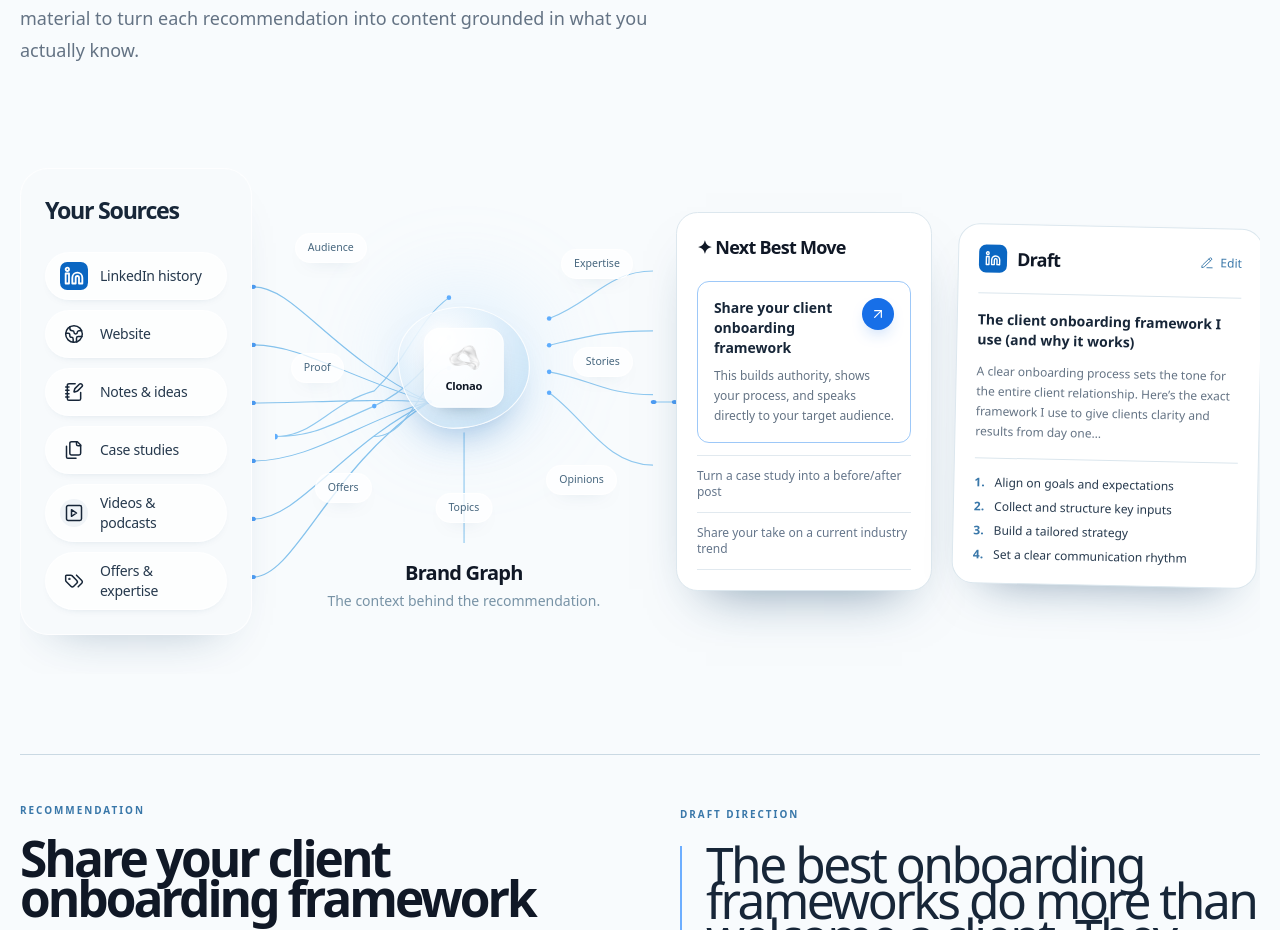
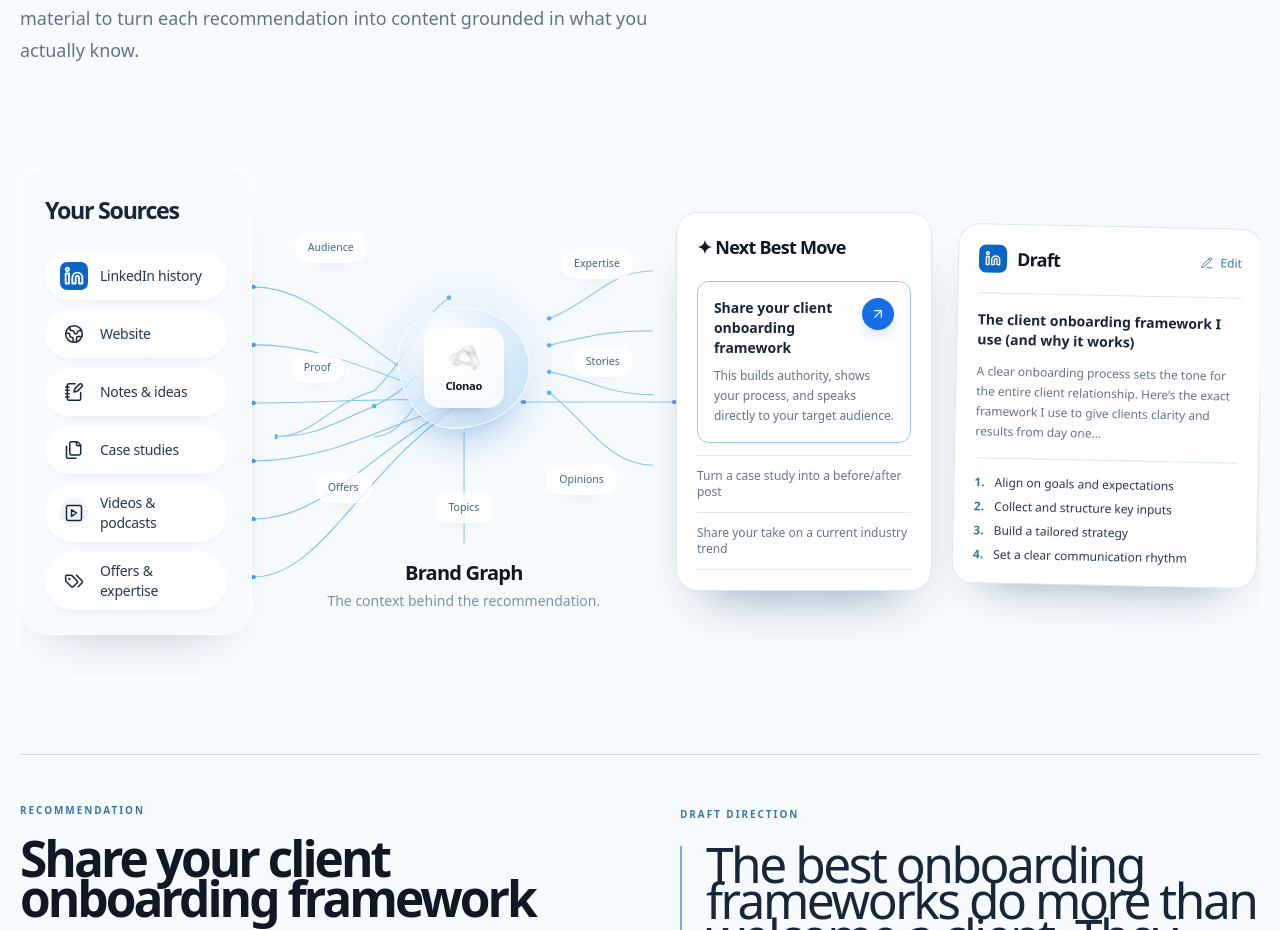
Before and after one commit to veokleo-create07/linkeldn.tool.100k, a Next.js app: page /product in a window 1280 px wide. Shown: the part 1600-2530 px from the top of the page. Built offline with nearby package versions, Linux system fonts and the light colour scheme.

Commit message:
fix: connect create workflow to graph center

```diff
--- a/src/components/marketing/product-create.tsx
+++ b/src/components/marketing/product-create.tsx
@@ -39,10 +39,10 @@ function DesktopCreateSystem() {
 function DesktopConnectors() {
   return (
     <svg className="pointer-events-none absolute inset-0 z-0 h-full w-full" viewBox="0 0 1000 600" fill="none" preserveAspectRatio="none" aria-hidden="true">
-      <path d="M188 173C222 173 250 248 330 300M188 237C226 237 260 270 330 300M188 301C236 301 275 296 330 300M188 365C236 365 275 320 330 300M188 429C226 429 260 346 330 300M188 493C222 493 250 370 330 300" stroke="#86c3ed" strokeWidth="1.15" strokeLinecap="round" />
-      <path d="M511 300C518 300 522 300 528 300" stroke="#8cc9f4" strokeWidth="1.15" strokeLinecap="round" />
+      <path d="M188 173C244 173 276 252 358 300M188 237C248 237 286 270 358 300M188 301C254 301 298 294 358 300M188 365C254 365 298 322 358 300M188 429C248 429 286 348 358 300M188 493C244 493 276 372 358 300" stroke="#86c3ed" strokeWidth="1.15" strokeLinecap="round" />
+      <path d="M406 300C452 300 486 300 528 300" stroke="#8cc9f4" strokeWidth="1.15" strokeLinecap="round" />
       <path d="M702 300C710 300 714 300 719 300" stroke="#4d9cf3" strokeWidth="1.15" strokeLinecap="round" />
-      <circle cx="188" cy="173" r="2.3" fill="#4d9cf3" /><circle cx="188" cy="237" r="2.3" fill="#4d9cf3" /><circle cx="188" cy="301" r="2.3" fill="#4d9cf3" /><circle cx="188" cy="365" r="2.3" fill="#4d9cf3" /><circle cx="188" cy="429" r="2.3" fill="#4d9cf3" /><circle cx="188" cy="493" r="2.3" fill="#4d9cf3" /><circle cx="330" cy="300" r="2.3" fill="#4d9cf3" /><circle cx="511" cy="300" r="2.3" fill="#4d9cf3" /><circle cx="528" cy="300" r="2.3" fill="#4d9cf3" /><circle cx="702" cy="300" r="2.3" fill="#4d9cf3" /><circle cx="719" cy="300" r="2.3" fill="#4d9cf3" />
+      <circle cx="188" cy="173" r="2.3" fill="#4d9cf3" /><circle cx="188" cy="237" r="2.3" fill="#4d9cf3" /><circle cx="188" cy="301" r="2.3" fill="#4d9cf3" /><circle cx="188" cy="365" r="2.3" fill="#4d9cf3" /><circle cx="188" cy="429" r="2.3" fill="#4d9cf3" /><circle cx="188" cy="493" r="2.3" fill="#4d9cf3" /><circle cx="358" cy="300" r="2.3" fill="#4d9cf3" /><circle cx="406" cy="300" r="2.3" fill="#4d9cf3" /><circle cx="528" cy="300" r="2.3" fill="#4d9cf3" /><circle cx="702" cy="300" r="2.3" fill="#4d9cf3" /><circle cx="719" cy="300" r="2.3" fill="#4d9cf3" />
     </svg>
   );
 }
```
